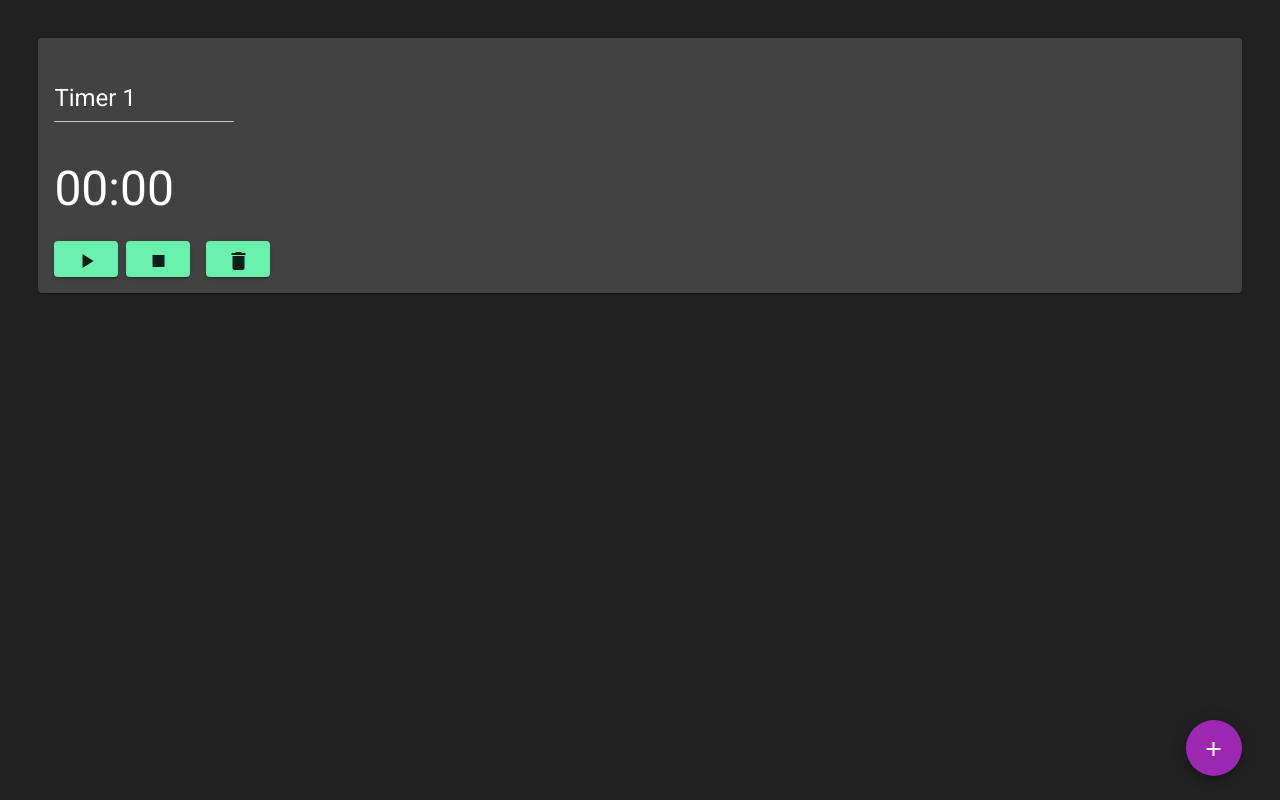
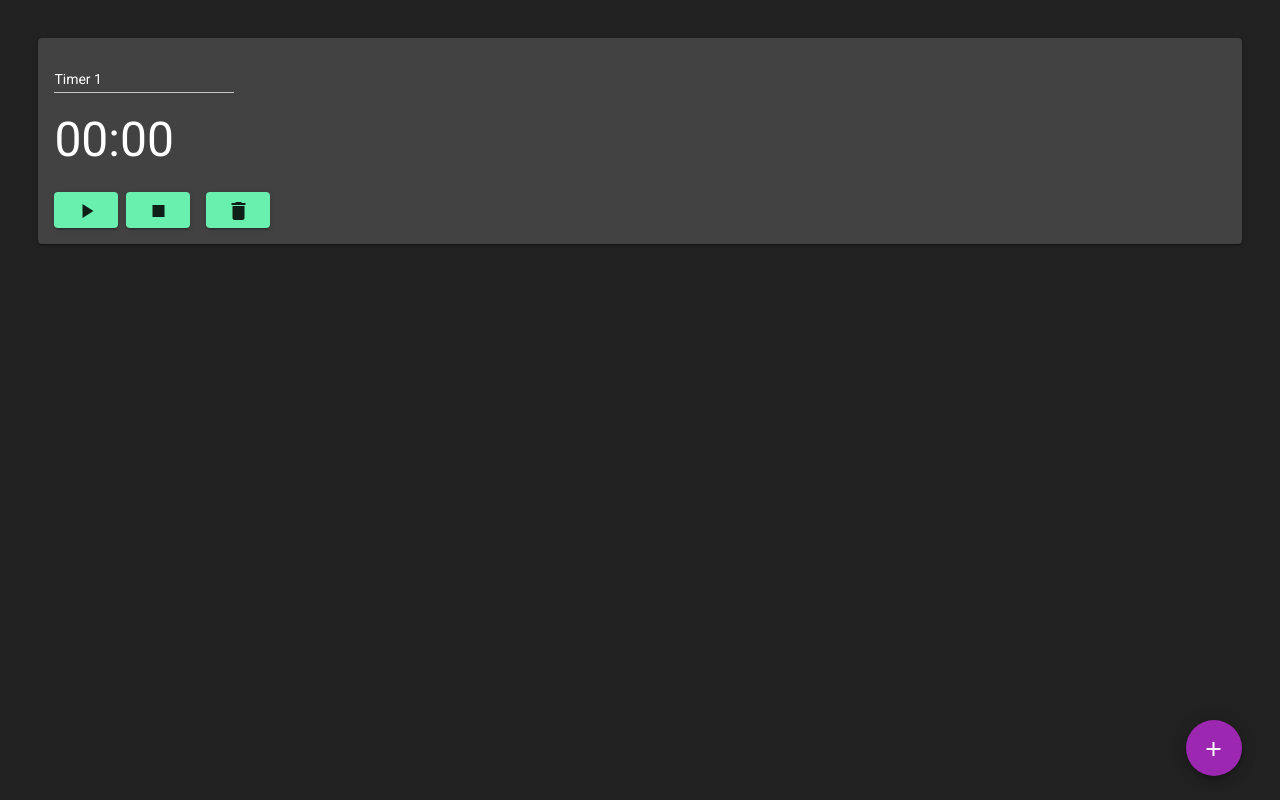
Before and after one commit to Wellvergton/cron, an Angular app: page / in a window 1280 px wide. Built offline with nearby package versions, Linux system fonts and the light colour scheme.

Commit message:
Resize card header

```diff
--- a/src/app/timer/timer.component.html
+++ b/src/app/timer/timer.component.html
@@ -1,9 +1,9 @@
 <mat-card>
-  <mat-card-title>
+  <mat-card-header>
     <mat-form-field>
       <input matInput type="text" [(ngModel)]="title">
     </mat-form-field>
-  </mat-card-title>
+  </mat-card-header>
   <mat-card-content>
     <p>
       {{ time.minutes | alwaysTwoDigits }}:{{ time.seconds | alwaysTwoDigits }}
--- a/src/styles.scss
+++ b/src/styles.scss
@@ -15,5 +15,12 @@ $dark-theme: mat-dark-theme($dark-primary, $dark-accent);
   @include angular-material-theme($dark-theme);
 }
 
-html, body { height: 100%; background-color: #212121; }
+html, body { height: 100%; }
 body { margin: 0; font-family: Roboto, "Helvetica Neue", sans-serif; }
+body.cron-dark-theme {
+  background-color: #212121;
+}
+
+.mat-card-header-text {
+  display: none;
+}
```
